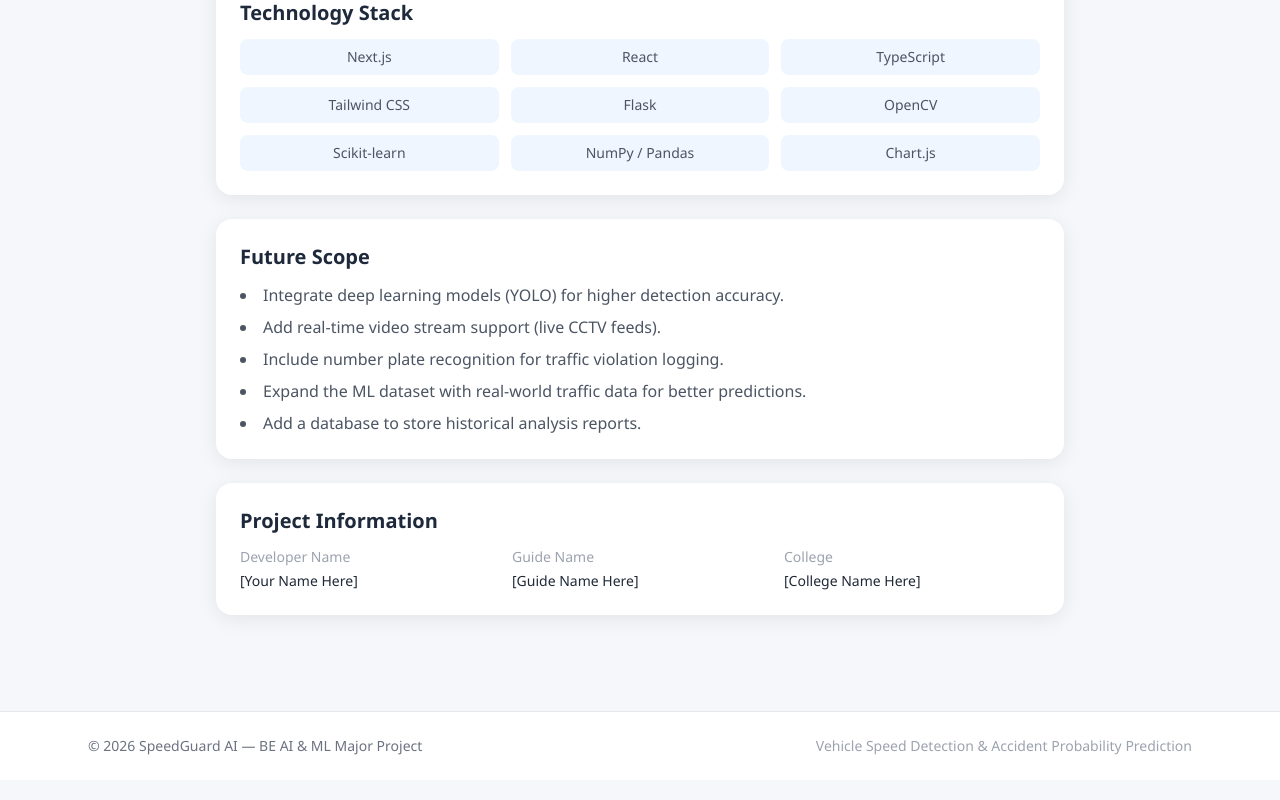
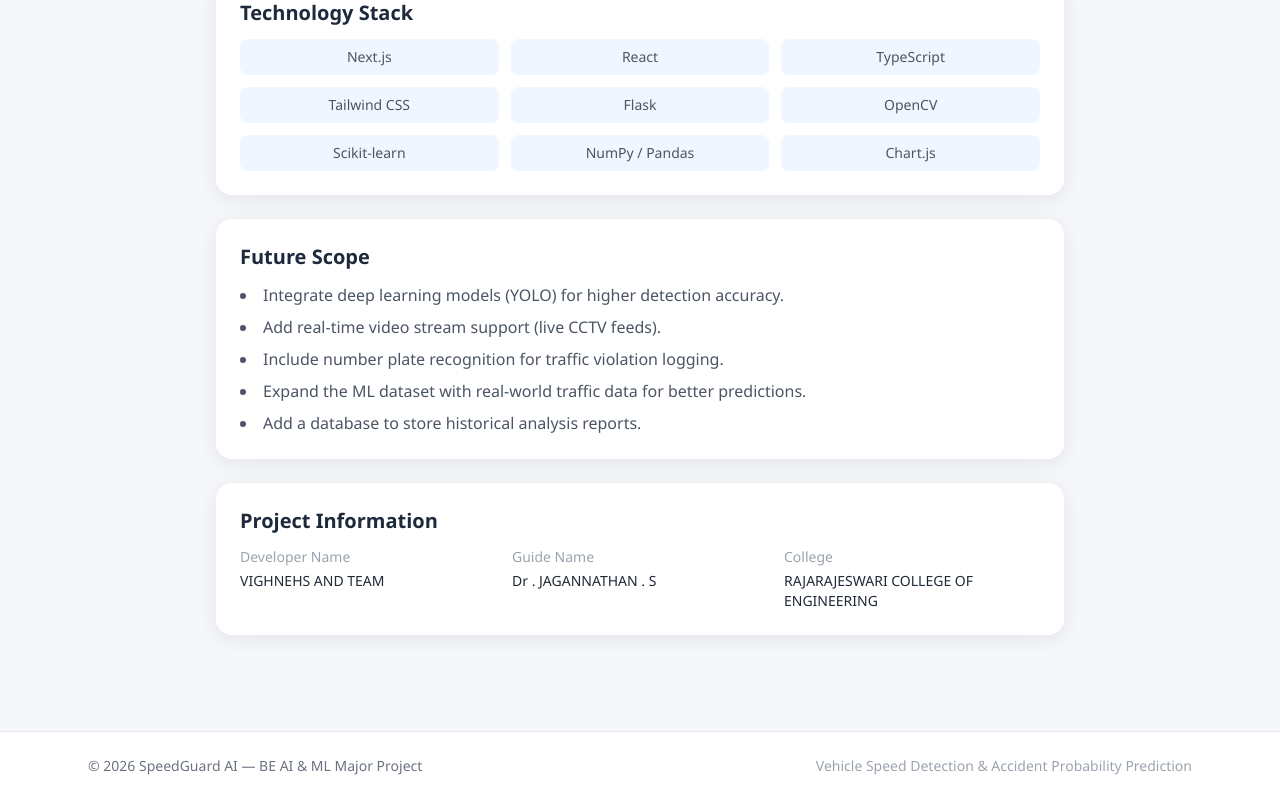
Before and after one commit to vsshetty18/quicksaver, a Next.js app: page /about in a window 1280 px wide. Shown: the part 993-1793 px from the top of the page. Built offline with nearby package versions, Linux system fonts and the light colour scheme.

Commit message:
Update project information with developer and college details

```diff
--- a/app/about/page.tsx
+++ b/app/about/page.tsx
@@ -103,15 +103,15 @@ export default function AboutPage() {
         <div className="grid grid-cols-1 sm:grid-cols-3 gap-4 text-sm text-gray-600">
           <div>
             <p className="text-gray-400 mb-1">Developer Name</p>
-            <p className="font-medium text-gray-800">[Your Name Here]</p>
+            <p className="font-medium text-gray-800">VIGHNEHS AND TEAM</p>
           </div>
           <div>
             <p className="text-gray-400 mb-1">Guide Name</p>
-            <p className="font-medium text-gray-800">[Guide Name Here]</p>
+            <p className="font-medium text-gray-800">Dr . JAGANNATHAN . S</p>
           </div>
           <div>
             <p className="text-gray-400 mb-1">College</p>
-            <p className="font-medium text-gray-800">[College Name Here]</p>
+            <p className="font-medium text-gray-800">RAJARAJESWARI COLLEGE OF ENGINEERING</p>
           </div>
         </div>
       </section>
```
